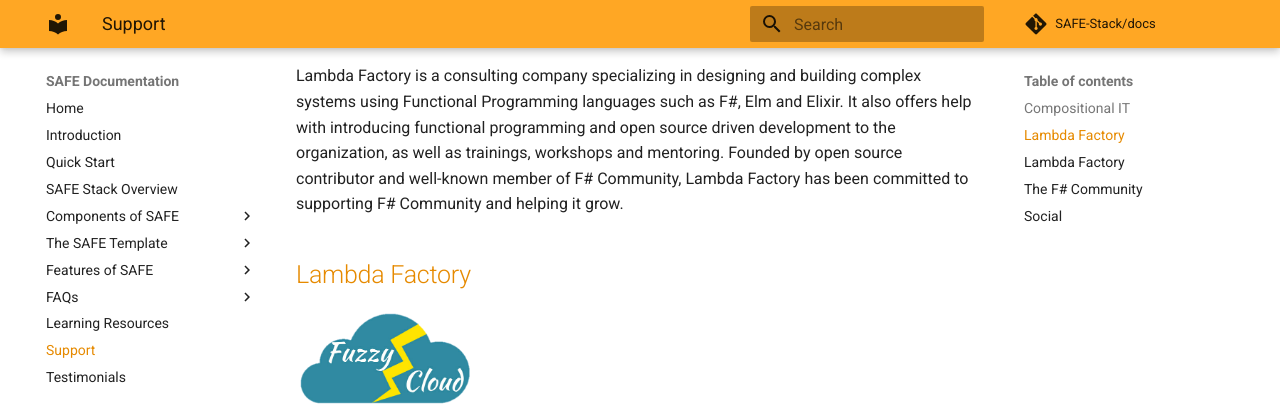
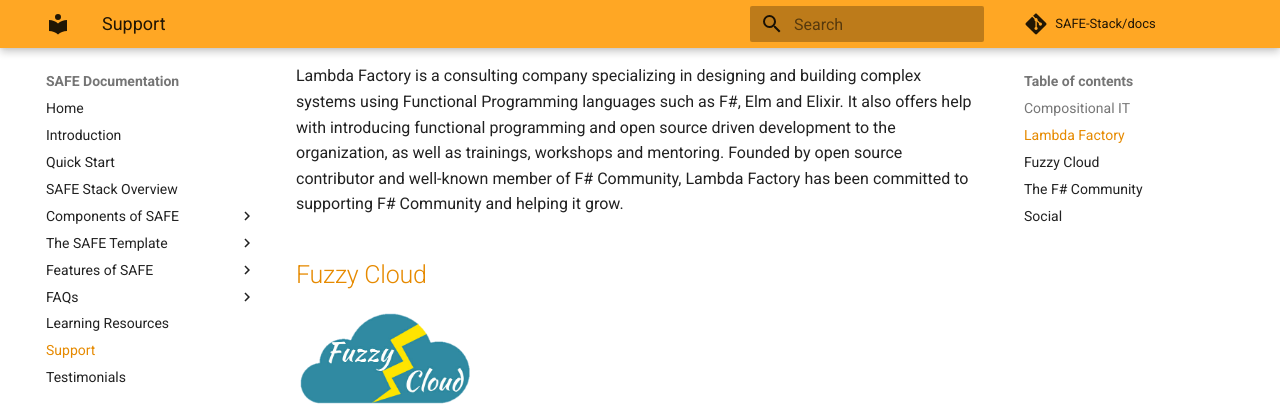
Before and after one commit to SAFE-Stack/docs, an MkDocs documentation site: the page built from docs/support.md, in a window 1280 px wide and 900 px high, scrolled down 699 px. Shown: the top 406 px of the window. Built offline with MkDocs 1.6.1 and Material for MkDocs 9.7.7, drawn with Linux system fonts in a browser that asks for light colours; comment, search, counter and statistics services are not loaded; old or Windows-style settings are respelled for this version of MkDocs.

Commit message:
Corrected copy paste error.

```diff
--- a/docs/support.md
+++ b/docs/support.md
@@ -10,7 +10,7 @@
 
 Lambda Factory is a consulting company specializing in designing and building complex systems using Functional Programming languages such as F#, Elm and Elixir. It also offers help with introducing functional programming and open source driven development to the organization, as well as trainings, workshops and mentoring. Founded by open source contributor and well-known member of F# Community, Lambda Factory has been committed to supporting F# Community and helping it grow.
 
-## [Lambda Factory](http://lambdafactory.io/)
+## [Fuzzy Cloud](https://fuzzycloud.in/)
 <img src="../img/fuzzycloud.png" style="height: 100px;"/>
 
 Fuzzy Cloud is a fast-growing team of highly skilled and passionate IT professionals who can deliver services that help you speed up innovation and maximize efficiency. Our services are dynamic, scalable, resilient and responsive enabling rapid growth and high value for our clients. We take a highly collaborative approach to align our services with your business goals. We provide consulting in area like Cloud, Cross Platform mobile development, Machine Learning etc using Languages like F#, Python, Dart and few others.
```
